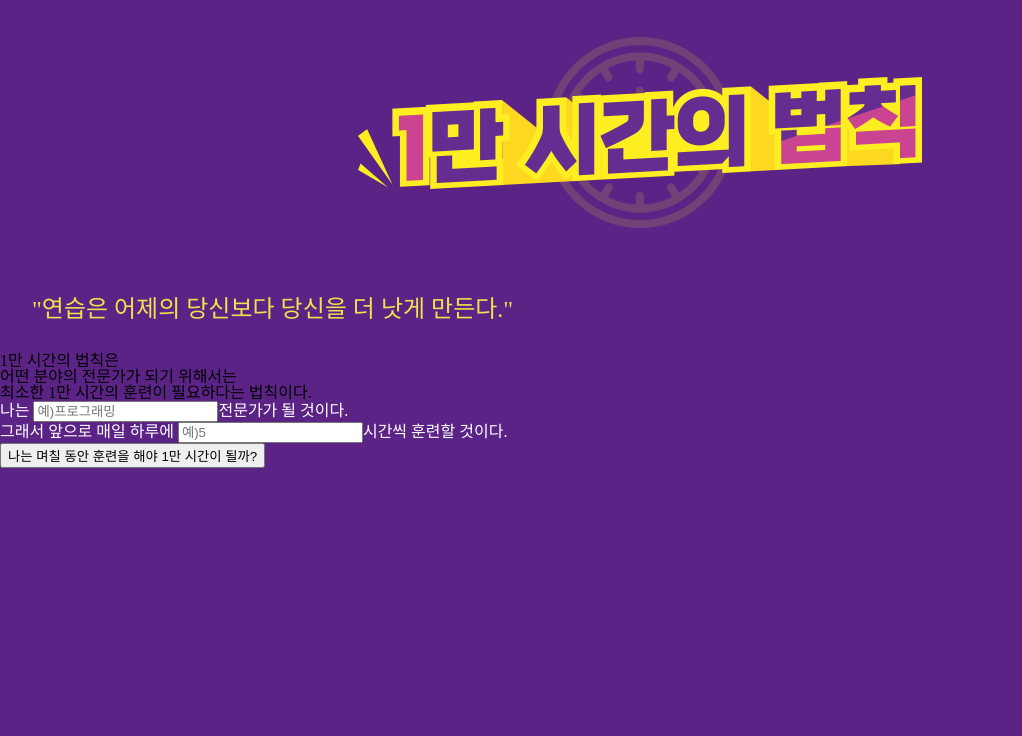
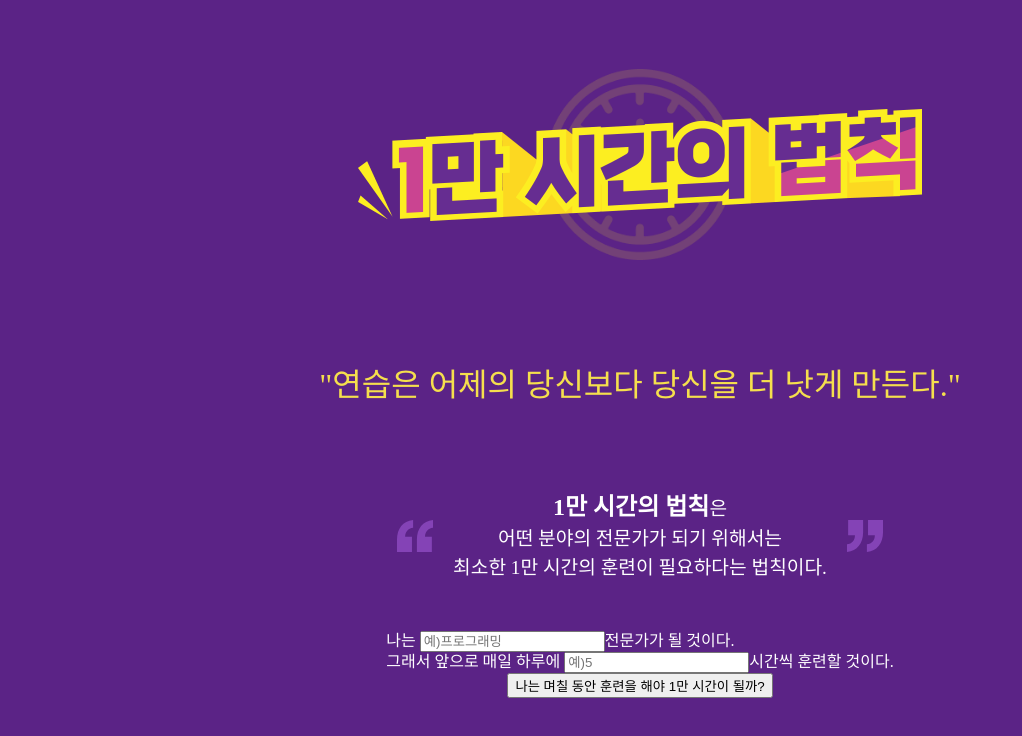
Before and after one commit to Yerim998/10thousand, a plain HTML site: page index.html in a window 1280 px wide. Shown: the whole page, without its empty margins (0-1022 px from the left). Drawn offline with Linux system fonts and the light colour scheme; a web font is replaced by a local one.

Commit message:
quote 구현

```diff
--- a/index.html
+++ b/index.html
@@ -11,24 +11,25 @@
       <h1>1만 시간의 법칙</h1>
       <img
         class="header-top layerd"
-        src="../일만시간의법칙 이미지/title.png"
+        src="../일만시간의법칙/title.png"
         alt="사이트 헤더" />
-      <img
-        class="header-bottom layerd"
-        src="./일만시간의법칙 이미지/clock.png"
-        alt />
+      <img class="header-bottom layerd" src="./일만시간의법칙/clock.png" alt />
     </header>
-    <main>
+    <main class="main">
       <div>
         <p class="yellowtext">
           "연습은 어제의 당신보다 당신을 더 낫게 만든다."
         </p>
       </div>
-      <div>
-        <p>
-          1만 시간의 법칙은 <br />어떤 분야의 전문가가 되기 위해서는<br />최소한
-          1만 시간의 훈련이 필요하다는 법칙이다.
+      <div class="content-1">
+        <img src="/일만시간의법칙/“.svg" alt>
+        <p class="content-1-text">
+          <span style="font-weight: bold; font-size: 1.5rem"
+            >1만 시간의 법칙</span
+          >은 <br />어떤 분야의 전문가가 되기 위해서는<br />최소한 1만 시간의
+          훈련이 필요하다는 법칙이다.
         </p>
+        <img src="/일만시간의법칙/”.svg" alt>
       </div>
       <div class="input">
         <p>
--- a/style.css
+++ b/style.css
@@ -55,15 +55,10 @@ body {
   display: flex;
   position: relative;
   flex-direction: column;
+  justify-content: center;
+  align-items: center;
   background-color: #5b2386;
   font-family: "Gmarket Sans TTF";
-}
-
-.yellowtext {
-  font-family: "OTEnjoystoriesBA";
-  font-size: 24px;
-  color: #f5df4d;
-  padding: 2rem;
 }
 
 .input {
@@ -73,10 +68,11 @@ body {
 }
 
 .header {
+  padding: 32px;
   display: flex;
   justify-content: center;
   align-items: center;
-  width: 100%;
+  width: 564px;
   height: 265px;
   position: relative;
 }
@@ -95,3 +91,32 @@ body {
   height: 225px;
   position: absolute;
 }
+
+.main {
+  display: flex;
+  flex-direction: column;
+  align-items: center;
+  justify-content: center;
+}
+
+.yellowtext {
+  font-family: "OTEnjoystoriesBA";
+  font-size: 2rem;
+  color: #f5df4d;
+  padding: 2.5rem;
+}
+
+.content-1 {
+  display: flex;
+  padding: 3rem;
+  gap: 20px;
+}
+
+.content-1-text {
+  color: white;
+  text-align: center;
+  font-size: 1.2rem;
+  line-height: 1.5;
+  font-weight: 300;
+  white-space: nowrap;
+}
```
Also changed, not shown: 일만시간의법칙/click.png (renamed from 일만시간의법칙 이미지/click.png), 일만시간의법칙/clock.png (renamed from 일만시간의법칙 이미지/clock.png), 일만시간의법칙/favicon.ico (renamed from 일만시간의법칙 이미지/favicon.ico), 일만시간의법칙/licat.png (renamed from 일만시간의법칙 이미지/licat.png), 일만시간의법칙/loading.png (renamed from 일만시간의법칙 이미지/loading.png), 일만시간의법칙/logo.png (renamed from 일만시간의법칙 이미지/logo.png), 일만시간의법칙/quotes.png (renamed from 일만시간의법칙 이미지/quotes.png), 일만시간의법칙/title.png (renamed from 일만시간의법칙 이미지/title.png), 일만시간의법칙/“.svg (added), 일만시간의법칙/”.svg (added).
